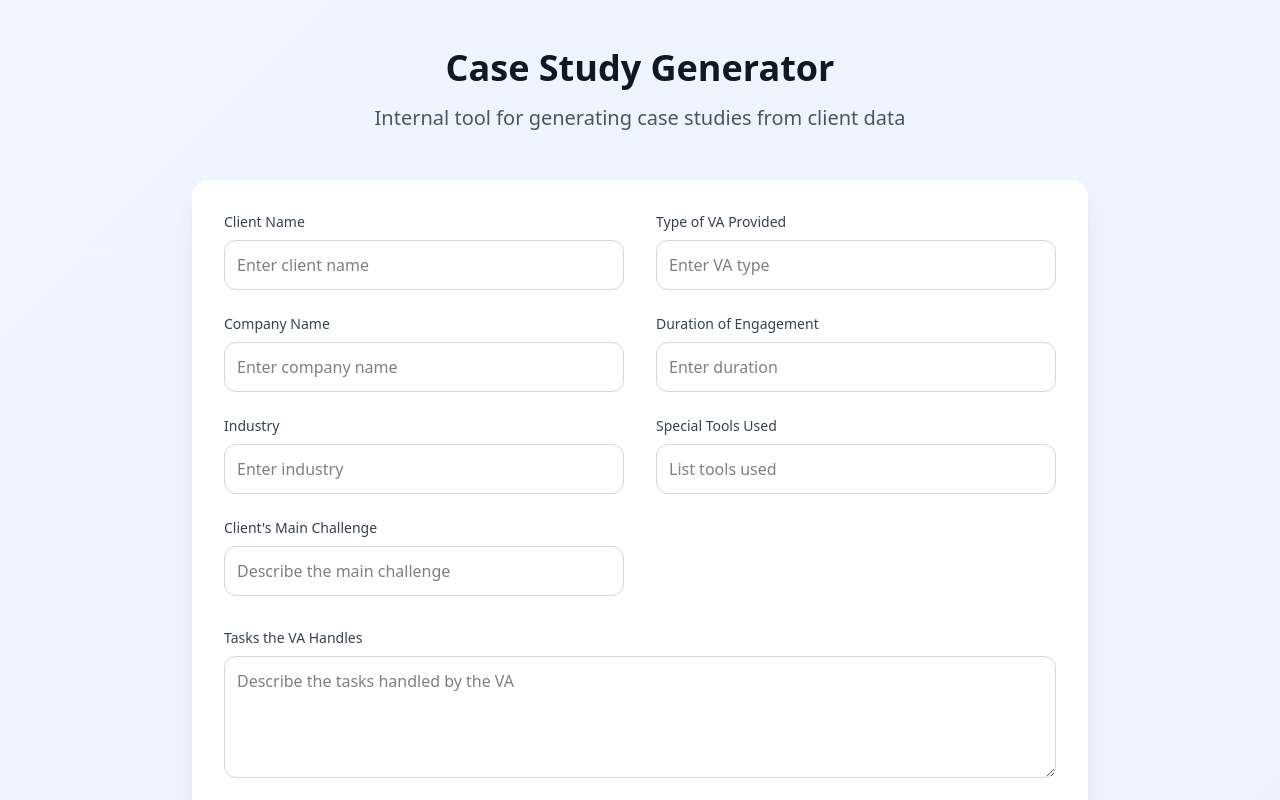
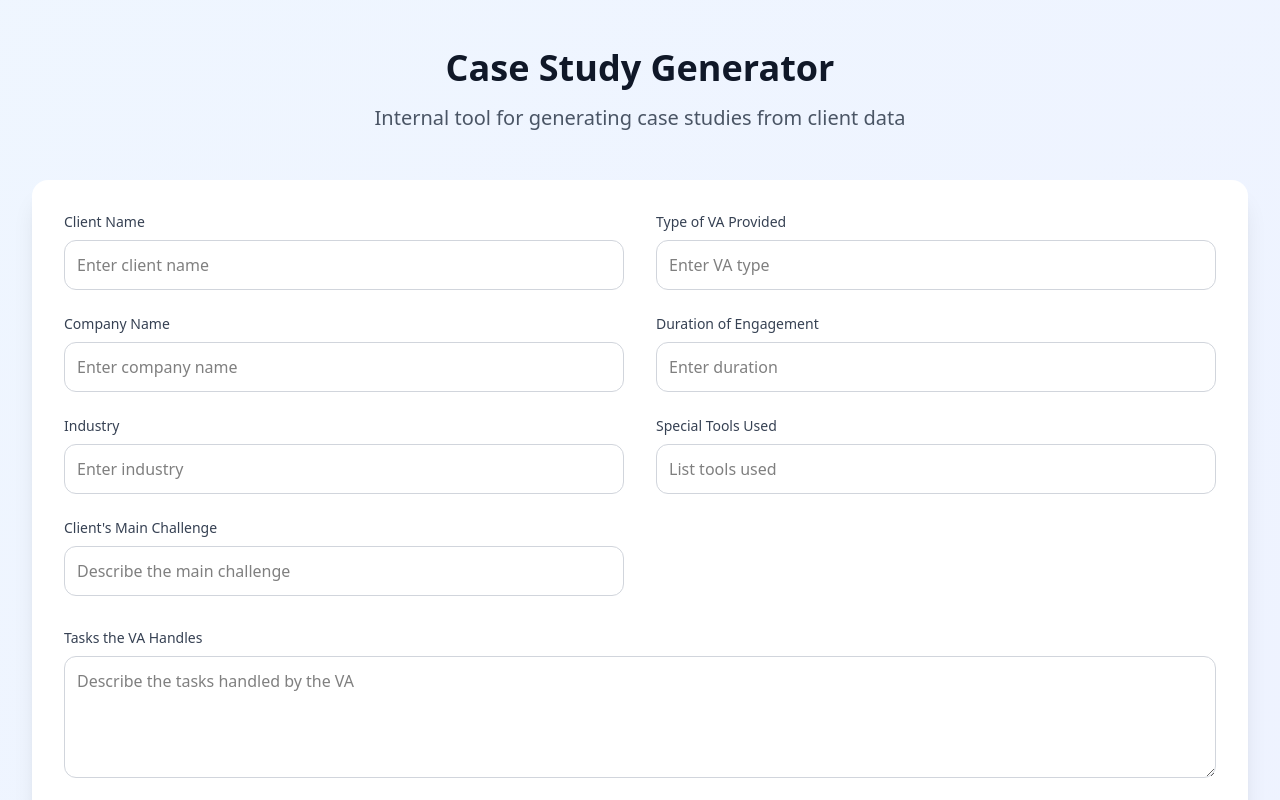
Before and after one commit to DiegoMero/case-study-generator, a Next.js app: page / in a window 1280 px wide. Shown: the top 800 px of the page. Built offline with nearby package versions, Linux system fonts and the light colour scheme.

Commit message:
Edit layout

```diff
--- a/app/page.tsx
+++ b/app/page.tsx
@@ -57,7 +57,7 @@ interface WebhookResponse {
   timestamp?: string;
 }
 
-export default function ClientStoryForm() {
+export default function Home() {
   const [formData, setFormData] = useState({
     clientName: '',
     companyName: '',
@@ -133,13 +133,14 @@ export default function ClientStoryForm() {
 
   return (
     <div className="min-h-screen bg-gradient-to-br from-blue-50 to-indigo-50 py-12 px-4 sm:px-6 lg:px-8">
-      <div className="max-w-4xl mx-auto">
+      <div className="max-w-7xl mx-auto">
         <div className="text-center mb-12">
           <h1 className="text-4xl font-bold text-gray-900 mb-4">Case Study Generator</h1>
           <p className="text-xl text-gray-600">Internal tool for generating case studies from client data</p>
         </div>
 
-        <form onSubmit={handleSubmit} className="bg-white rounded-2xl shadow-xl p-8 space-y-8">
+        <div className="flex flex-col lg:flex-row gap-8">
+          <form onSubmit={handleSubmit} className="flex-1 h-fit bg-white rounded-2xl shadow-xl p-8 space-y-8">
             <div className="grid grid-cols-1 md:grid-cols-2 gap-8">
               <div className="space-y-6">
                 <div>
@@ -212,7 +213,7 @@ export default function ClientStoryForm() {
           </form>
 
           {webhookResponse && (
-          <div className="mt-8 bg-white rounded-2xl shadow-xl p-8">
+            <div className="flex-1 bg-white rounded-2xl shadow-xl p-8">
               <h2 className="text-2xl font-semibold text-gray-900 mb-6">Generated Case Study</h2>
               <div className="space-y-4">
                 <div className="grid grid-cols-2 gap-4">
@@ -260,5 +261,6 @@ export default function ClientStoryForm() {
           )}
         </div>
       </div>
+    </div>
   )
 }
```
Lines whose indentation alone changed are shown as unchanged.
